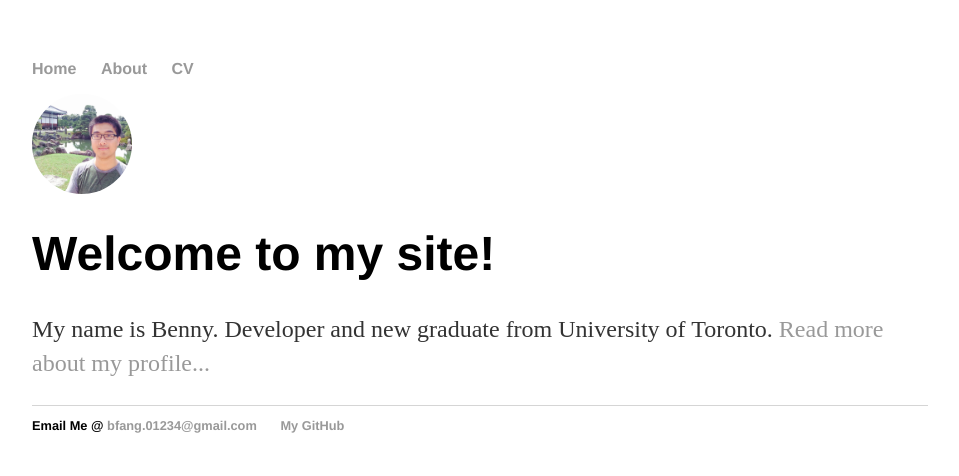
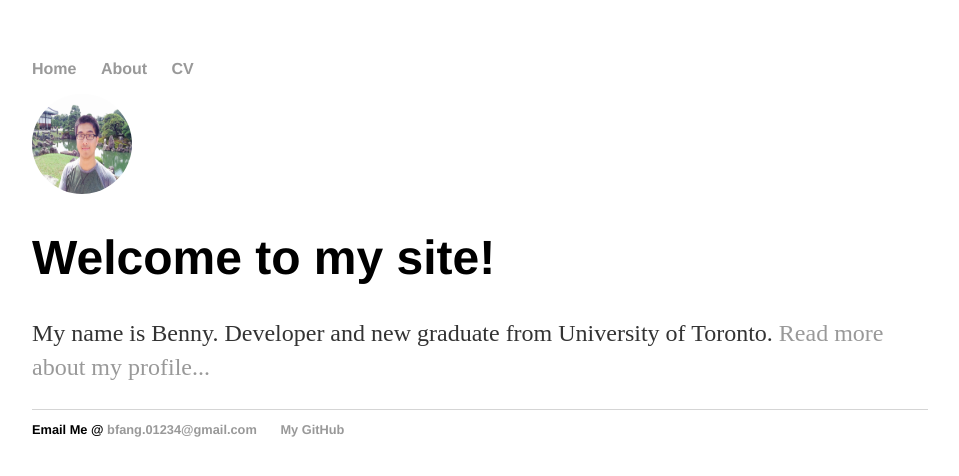
Before and after one commit to bennyfang/bennyfang.github.io, a Jekyll site: the page built from index.html, in a window 1280 px wide. Shown: the top 476 px of the page, without its empty margins (160-1119 px from the left). Built offline with Jekyll 4.4.1, drawn with Linux system fonts in a browser that asks for light colours.

Commit message:
Update index.html

```diff
--- a/index.html
+++ b/index.html
@@ -5,8 +5,8 @@ description: A developer who aims to be the best!
 ---
 
 <div class="row marketing">
-	<div class="image-cropper">
-	<img alt="Benny Fang" src="img/Profile.jpg">
+	<div class="col-sm-4">
+	<img class="image-cropper" alt="Benny Fang" src="img/Profile.jpg">
 	</div>
 	<div itemscope itemtype="http://data-vocabulary.org/Person" class="col-sm-8">
 		<h1>Welcome to my site!</h1>
```
